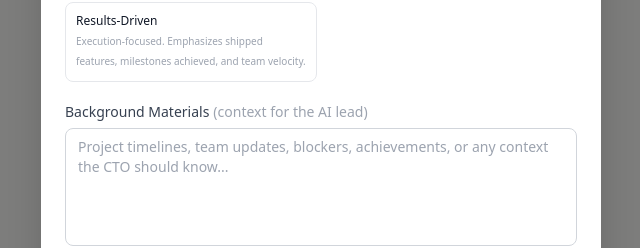
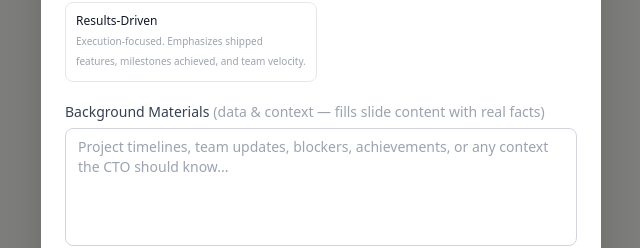
Before and after one commit to weisenchen/digital-human-adk, a Next.js app in the folder frontend/: page /components/WorkReport/WorkReportSetup.component in a window 1280 px wide. Shown: the part 351-599 px from the top of the page, without its empty margins (319-959 px from the left). Built offline with nearby package versions, Linux system fonts and the light colour scheme.

Commit message:
clarify slide outline vs background materials labels

```diff
--- a/frontend/src/pages/components/WorkReport/WorkReportSetup.component.tsx
+++ b/frontend/src/pages/components/WorkReport/WorkReportSetup.component.tsx
@@ -162,7 +162,7 @@ export default function WorkReportSetup({ onStart, onClose }: WorkReportSetupPro
             <label className="block text-sm font-medium text-gray-700 mb-1.5">
               Background Materials
               <span className="text-gray-400 font-normal ml-1">
-                (context for the AI lead)
+                (data & context — fills slide content with real facts)
               </span>
             </label>
             <textarea
@@ -268,7 +268,14 @@ export default function WorkReportSetup({ onStart, onClose }: WorkReportSetupPro
             </div>
 
             {slideMethod === 'ai-generate' ? (
-              <textarea
+              <div>
+                <label className="block text-sm font-medium text-gray-700 mb-1.5">
+                  Slide Outline
+                  <span className="text-gray-400 font-normal ml-1">
+                    (structure — defines what each slide covers)
+                  </span>
+                </label>
+                <textarea
                 value={slideOutline}
                 onChange={(e) => setSlideOutline(e.target.value)}
                 placeholder="Describe the slide outline. e.g.:
@@ -279,6 +286,7 @@ export default function WorkReportSetup({ onStart, onClose }: WorkReportSetupPro
                 rows={6}
                 className="w-full px-3 py-2 border border-gray-300 rounded-lg text-sm focus:outline-none focus:ring-2 focus:ring-gray-400 focus:border-gray-400 resize-none"
               />
+              </div>
             ) : (
               <div className="border-2 border-dashed border-gray-300 rounded-lg p-6 text-center hover:border-gray-400 transition-colors">
                 <input
```
